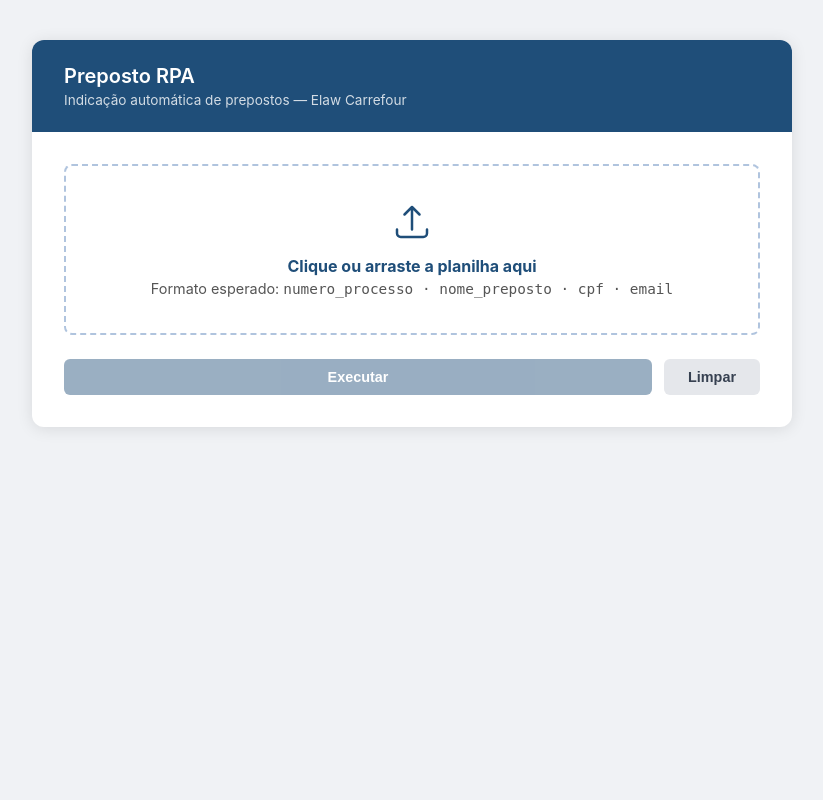
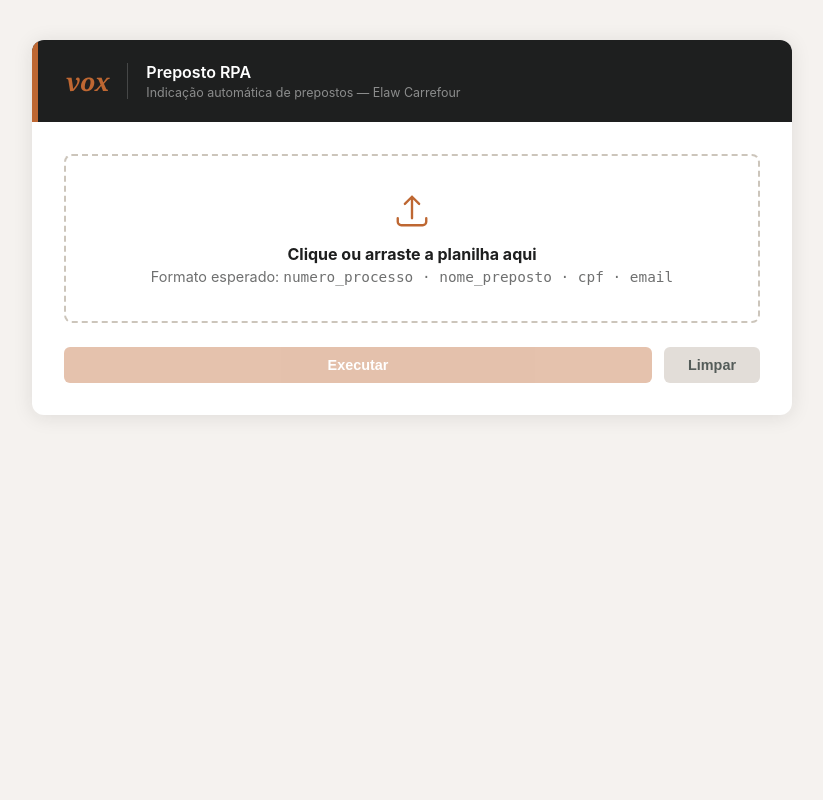
Before and after one commit to pedrohfmserafim/preposto-rpa, a Flask app: page / in a window 1280 px wide. Shown: the whole page, without its empty margins (228-1051 px from the left). Run offline with Flask 3, Linux system fonts and the light colour scheme; the visitor is signed in with stand-in values (Sample User, id 1).

Commit message:
Apply VOX brand identity to frontend
Replace blue with VOX palette: primary #be6732, ink #1e1f1f, grays #6f7070/#8b8c8c/#545c59.
Header redesigned with dark bg, orange accent bar and italic vox badge.
CSS variables added for easy future maintenance.

Co-Authored-By: Claude Sonnet 4.6 <noreply@anthropic.com>

```diff
--- a/templates/index.html
+++ b/templates/index.html
@@ -3,14 +3,28 @@
 <head>
   <meta charset="UTF-8" />
   <meta name="viewport" content="width=device-width, initial-scale=1.0" />
-  <title>Preposto RPA — Elaw Carrefour</title>
+  <title>Preposto RPA — VOX</title>
   <style>
+    /* ── VOX brand tokens ───────────────────────────────────────────────────── */
+    :root {
+      --vox-primary:   #be6732;   /* laranja VOX */
+      --vox-primary-d: #9e5228;   /* hover / sombra */
+      --vox-ink:       #1e1f1f;   /* preto VOX */
+      --vox-mid:       #6f7070;   /* cinza médio */
+      --vox-light:     #8b8c8c;   /* cinza claro */
+      --vox-deep:      #545c59;   /* cinza-verde escuro */
+      --vox-deep-d:    #3d4440;   /* hover deep */
+      --bg:            #f5f2ef;   /* off-white quente */
+      --surface:       #ffffff;
+      --border:        #e2ddd8;
+    }
+
     *, *::before, *::after { box-sizing: border-box; margin: 0; padding: 0; }
 
     body {
       font-family: -apple-system, BlinkMacSystemFont, "Segoe UI", sans-serif;
-      background: #f0f2f5;
-      color: #1a1a1a;
+      background: var(--bg);
+      color: var(--vox-ink);
       min-height: 100vh;
       display: flex;
       align-items: flex-start;
@@ -19,55 +33,87 @@
     }
 
     .card {
-      background: #fff;
+      background: var(--surface);
       border-radius: 12px;
-      box-shadow: 0 2px 16px rgba(0,0,0,.10);
+      box-shadow: 0 2px 20px rgba(30,31,31,.10);
       width: 100%;
       max-width: 760px;
       overflow: hidden;
     }
 
+    /* ── Header ─────────────────────────────────────────────────────────────── */
     .card-header {
-      background: #1F4E79;
+      background: var(--vox-ink);
       color: #fff;
-      padding: 24px 32px;
+      padding: 0;
+      display: flex;
+      align-items: stretch;
     }
-    .card-header h1 { font-size: 1.25rem; font-weight: 600; }
-    .card-header p  { font-size: .85rem; opacity: .8; margin-top: 4px; }
+    .header-accent {
+      width: 6px;
+      background: var(--vox-primary);
+      flex-shrink: 0;
+    }
+    .header-content {
+      padding: 22px 28px;
+      display: flex;
+      align-items: center;
+      gap: 18px;
+    }
+    .vox-badge {
+      font-size: 1.55rem;
+      font-weight: 800;
+      letter-spacing: -.5px;
+      color: var(--vox-primary);
+      line-height: 1;
+      font-family: Georgia, "Times New Roman", serif;
+      font-style: italic;
+    }
+    .header-divider {
+      width: 1px;
+      height: 36px;
+      background: rgba(255,255,255,.18);
+    }
+    .header-text h1 { font-size: 1rem; font-weight: 600; color: #fff; }
+    .header-text p  { font-size: .78rem; color: var(--vox-light); margin-top: 3px; }
 
     .card-body { padding: 32px; display: flex; flex-direction: column; gap: 24px; }
 
-    /* Upload zone */
+    /* ── Upload zone ─────────────────────────────────────────────────────────── */
     .upload-zone {
-      border: 2px dashed #b0c4de;
+      border: 2px dashed #ccc5bb;
       border-radius: 8px;
       padding: 36px;
       text-align: center;
       cursor: pointer;
       transition: border-color .2s, background .2s;
     }
-    .upload-zone:hover, .upload-zone.drag { border-color: #1F4E79; background: #f0f6ff; }
-    .upload-zone svg { width: 40px; height: 40px; color: #1F4E79; margin-bottom: 10px; }
-    .upload-zone p   { font-size: .9rem; color: #555; }
-    .upload-zone strong { display: block; font-size: 1rem; color: #1F4E79; margin-bottom: 4px; }
+    .upload-zone:hover, .upload-zone.drag {
+      border-color: var(--vox-primary);
+      background: #fdf6f0;
+    }
+    .upload-zone svg { width: 38px; height: 38px; color: var(--vox-primary); margin-bottom: 10px; }
+    .upload-zone p   { font-size: .9rem; color: var(--vox-mid); }
+    .upload-zone strong { display: block; font-size: 1rem; color: var(--vox-ink); margin-bottom: 4px; }
     #file-input { display: none; }
 
-    /* Preview */
+    /* ── Preview ─────────────────────────────────────────────────────────────── */
     #preview { display: none; }
     .preview-info {
-      background: #e8f4e8;
-      border: 1px solid #a8d5a2;
+      background: #fdf6f0;
+      border: 1px solid #e0c5a8;
+      border-left: 4px solid var(--vox-primary);
       border-radius: 8px;
       padding: 14px 18px;
       font-size: .875rem;
-      color: #2d6a2d;
+      color: var(--vox-primary-d);
     }
-    .preview-info strong { display: block; margin-bottom: 6px; }
+    .preview-info strong { display: block; margin-bottom: 6px; color: var(--vox-ink); }
     .preview-list { list-style: none; padding: 0; margin-top: 6px; }
-    .preview-list li { padding: 2px 0; color: #444; font-size: .82rem; }
-    .preview-list li::before { content: "→ "; color: #2d6a2d; }
+    .preview-list li { padding: 2px 0; color: var(--vox-mid); font-size: .82rem; }
+    .preview-list li::before { content: "→ "; color: var(--vox-primary); }
 
-    /* Buttons */
+    /* ── Buttons ─────────────────────────────────────────────────────────────── */
     .btn-row { display: flex; gap: 12px; }
     button {
       padding: 10px 24px;
@@ -76,24 +122,24 @@
       font-size: .9rem;
       font-weight: 600;
       cursor: pointer;
-      transition: opacity .15s, background .15s;
+      transition: background .15s;
     }
-    button:disabled { opacity: .45; cursor: not-allowed; }
+    button:disabled { opacity: .40; cursor: not-allowed; }
 
     #btn-execute {
-      background: #1F4E79;
+      background: var(--vox-primary);
       color: #fff;
       flex: 1;
     }
-    #btn-execute:not(:disabled):hover { background: #163a5c; }
+    #btn-execute:not(:disabled):hover { background: var(--vox-primary-d); }
 
     #btn-reset {
-      background: #e5e7eb;
-      color: #374151;
+      background: var(--border);
+      color: var(--vox-deep);
     }
-    #btn-reset:hover { background: #d1d5db; }
+    #btn-reset:hover { background: #d5cfc8; }
 
-    /* Log area */
+    /* ── Log area ────────────────────────────────────────────────────────────── */
     #log-section { display: none; }
     .log-header {
       display: flex;
@@ -172,8 +218,15 @@
 <body>
 <div class="card">
   <div class="card-header">
-    <h1>Preposto RPA</h1>
-    <p>Indicação automática de prepostos — Elaw Carrefour</p>
+    <div class="header-accent"></div>
+    <div class="header-content">
+      <span class="vox-badge">vox</span>
+      <div class="header-divider"></div>
+      <div class="header-text">
+        <h1>Preposto RPA</h1>
+        <p>Indicação automática de prepostos — Elaw Carrefour</p>
+      </div>
+    </div>
   </div>
 
   <div class="card-body">
```
Also changed, not shown: other parts of templates/index.html (+23 -23 lines), templates/login.html (+50 -16 lines).
